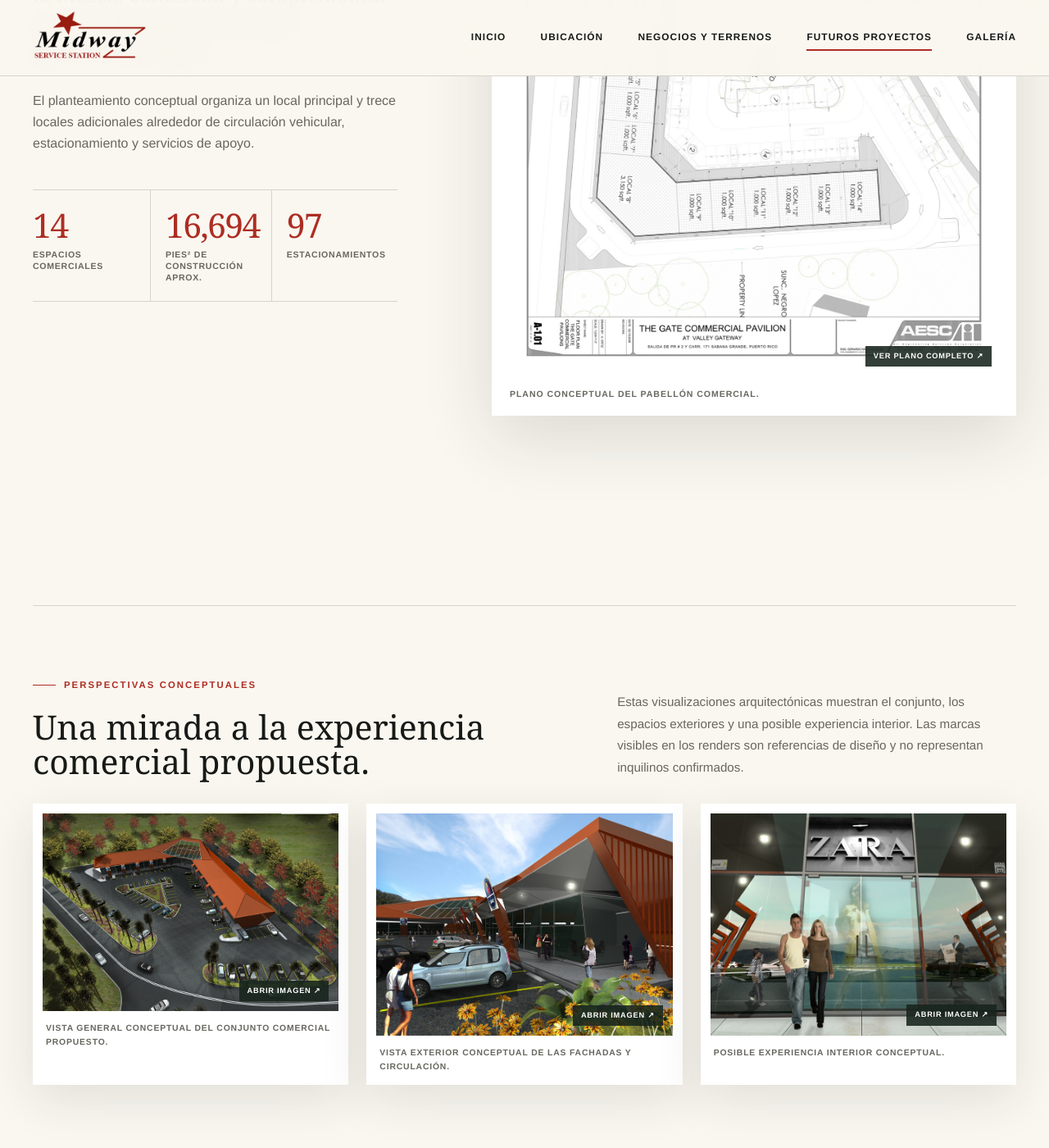
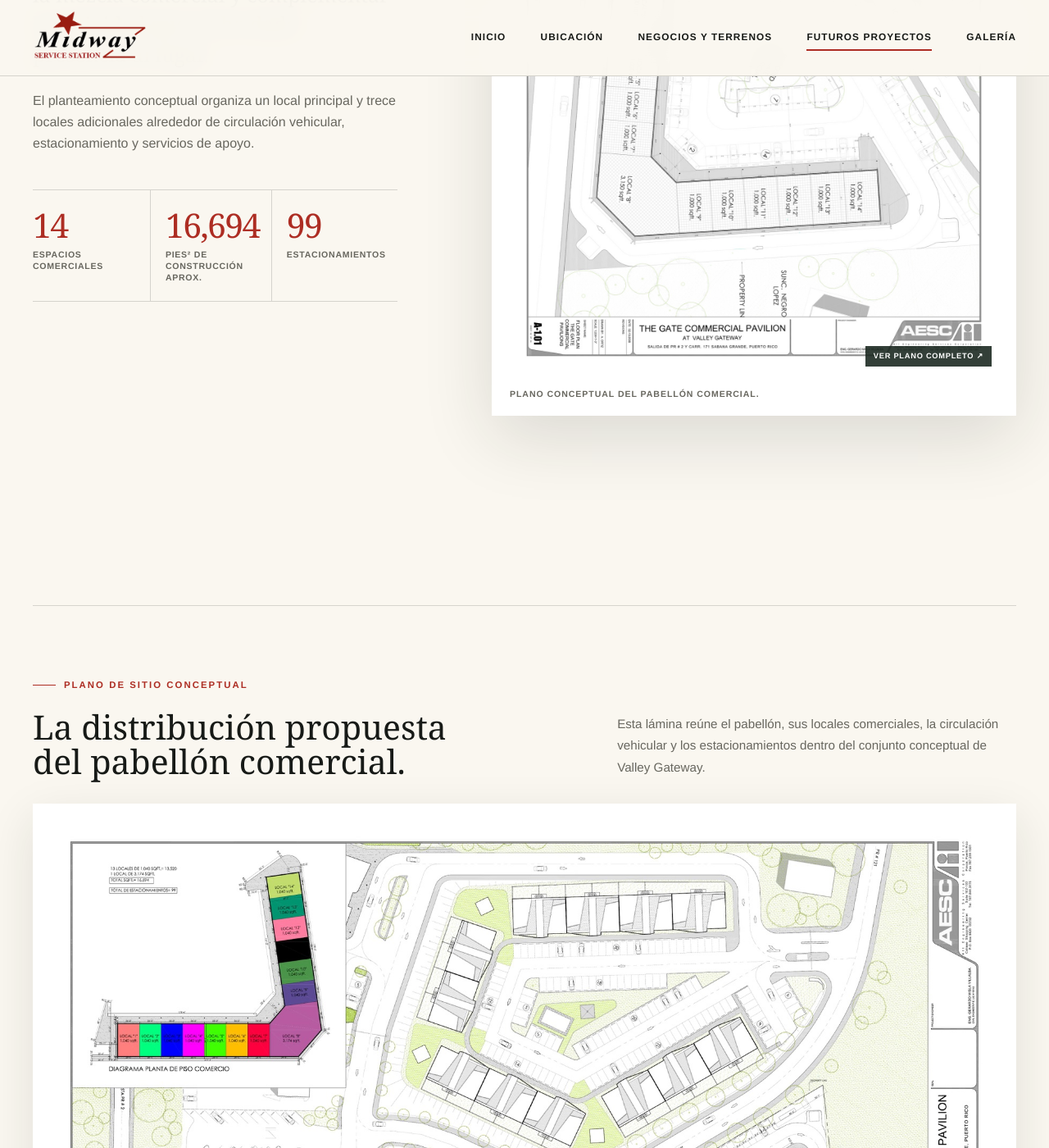
Before and after one commit to ramonmisla-code/Midway, a Jekyll site: the page built from futuros-proyectos.html, in a window 1280 px wide and 1400 px high, scrolled down 2511 px. Shown: the whole window at 82% size. Built offline with Jekyll 4.4.1, drawn with Linux system fonts in a browser that asks for light colours; some of the changed text lies outside the part shown.

Commit message:
Agregar plano de sitio del pabellón comercial

```diff
--- a/assets/css/main.css
+++ b/assets/css/main.css
@@ -1782,6 +1782,60 @@ h3 {
   padding-bottom: clamp(90px, 11vw, 150px);
 }
 
+.commercial-pavilion-drawings {
+  padding-top: clamp(54px, 7vw, 90px);
+}
+
+.commercial-pavilion-drawings__heading {
+  display: grid;
+  grid-template-columns: minmax(0, 1fr) minmax(280px, 0.75fr);
+  align-items: end;
+  gap: clamp(28px, 5vw, 72px);
+  margin-bottom: 30px;
+  padding-top: clamp(54px, 7vw, 90px);
+  border-top: 1px solid rgba(26, 34, 28, 0.16);
+}
+
+.commercial-pavilion-drawings__heading h3 {
+  max-width: 560px;
+  margin: 0;
+  color: var(--ink);
+  font-family: var(--serif);
+  font-size: clamp(1.85rem, 3.2vw, 3.1rem);
+  font-weight: 500;
+  line-height: 1.03;
+}
+
+.commercial-pavilion-drawings__heading > p {
+  margin: 0;
+  color: var(--muted);
+  font-size: 0.95rem;
+  line-height: 1.75;
+}
+
+.commercial-pavilion-drawings__plan {
+  margin: 0;
+  padding: 14px;
+  background: #fff;
+  box-shadow: 0 18px 55px rgba(26, 34, 28, 0.11);
+}
+
+.commercial-pavilion-drawings__plan img {
+  display: block;
+  width: 100%;
+  height: auto;
+  background: #fff;
+}
+
+.commercial-pavilion-drawings__plan figcaption {
+  margin: 12px 4px 2px;
+  color: var(--muted);
+  font-size: 0.65rem;
+  font-weight: 700;
+  letter-spacing: 0.08em;
+  text-transform: uppercase;
+}
+
 .commercial-pavilion-perspectives__heading {
   display: grid;
   grid-template-columns: minmax(0, 1fr) minmax(280px, 0.75fr);
@@ -2142,6 +2196,10 @@ h3 {
     grid-template-columns: 1fr;
   }
 
+  .commercial-pavilion-drawings__heading {
+    grid-template-columns: 1fr;
+  }
+
   .personal-care-perspectives__grid {
     grid-template-columns: repeat(2, minmax(0, 1fr));
   }
--- a/futuros-proyectos.html
+++ b/futuros-proyectos.html
@@ -64,7 +64,7 @@ permalink: /futuros-proyectos/
         <dl class="project-facts">
           <div><dt>14</dt><dd>espacios comerciales</dd></div>
           <div><dt>16,694</dt><dd>pies² de construcción aprox.</dd></div>
-          <div><dt>97</dt><dd>estacionamientos</dd></div>
+          <div><dt>99</dt><dd>estacionamientos</dd></div>
         </dl>
       </div>
       <figure class="project-visual project-visual--portrait">
@@ -74,6 +74,21 @@ permalink: /futuros-proyectos/
         <figcaption>Plano conceptual del pabellón comercial.</figcaption>
       </figure>
     </div>
+    <section class="container commercial-pavilion-drawings" aria-labelledby="commercial-pavilion-drawings-title">
+      <div class="commercial-pavilion-drawings__heading">
+        <div>
+          <p class="eyebrow">Plano de sitio conceptual</p>
+          <h3 id="commercial-pavilion-drawings-title">La distribución propuesta del pabellón comercial.</h3>
+        </div>
+        <p>Esta lámina reúne el pabellón, sus locales comerciales, la circulación vehicular y los estacionamientos dentro del conjunto conceptual de Valley Gateway.</p>
+      </div>
+      <figure class="commercial-pavilion-drawings__plan">
+        <a class="plan-link" href="{{ '/assets/images/future-projects/commercial-pavilion-plans/site-plan.jpg' | relative_url }}" target="_blank" rel="noopener" aria-label="Abrir plano de sitio de The Gate Commercial Pavilion">
+          <img src="{{ '/assets/images/future-projects/commercial-pavilion-plans/site-plan.jpg' | relative_url }}" width="1800" height="1200" alt="Plano de sitio conceptual de The Gate Commercial Pavilion" loading="lazy">
+        </a>
+        <figcaption>Plano de sitio conceptual: pabellón, locales y estacionamientos propuestos.</figcaption>
+      </figure>
+    </section>
     <section class="container commercial-pavilion-perspectives" aria-labelledby="commercial-pavilion-perspectives-title">
       <div class="commercial-pavilion-perspectives__heading">
         <div>
```
Also changed, not shown: assets/images/future-projects/commercial-pavilion-plans/site-plan.jpg (added).
